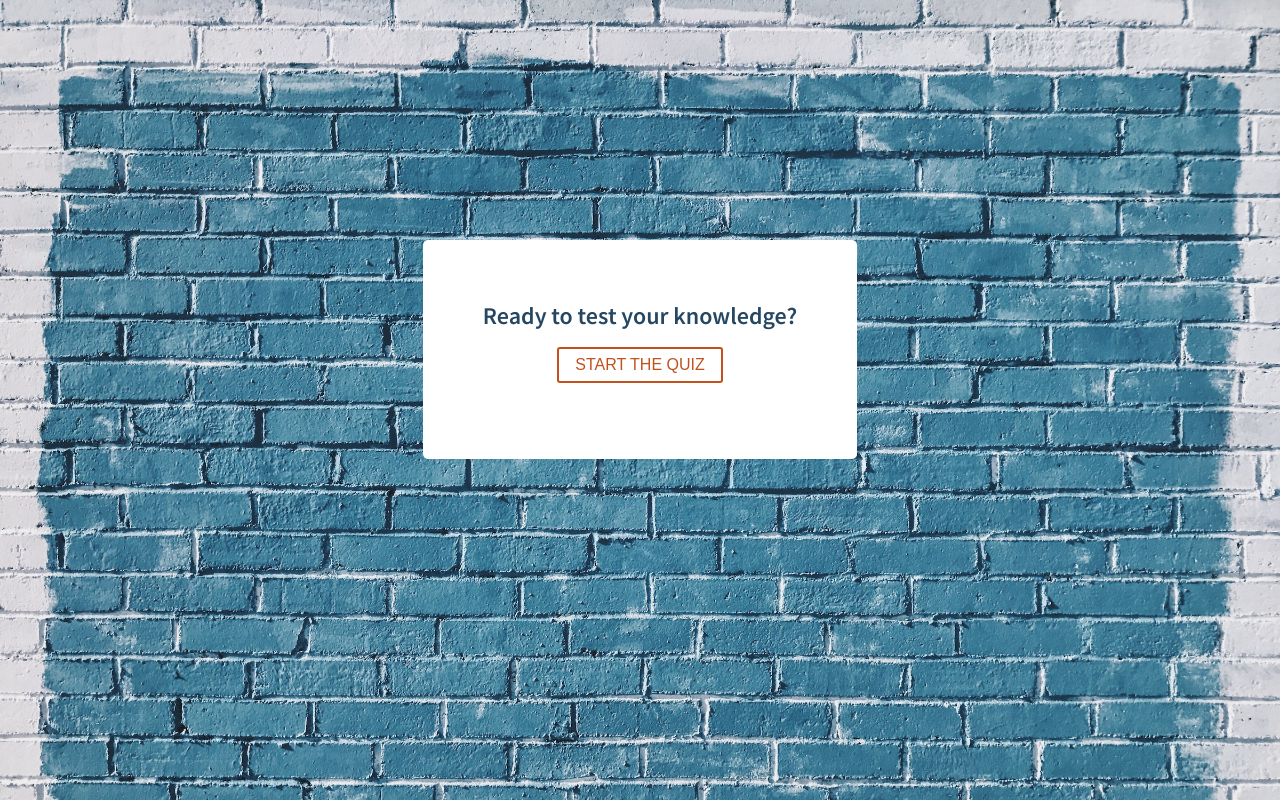
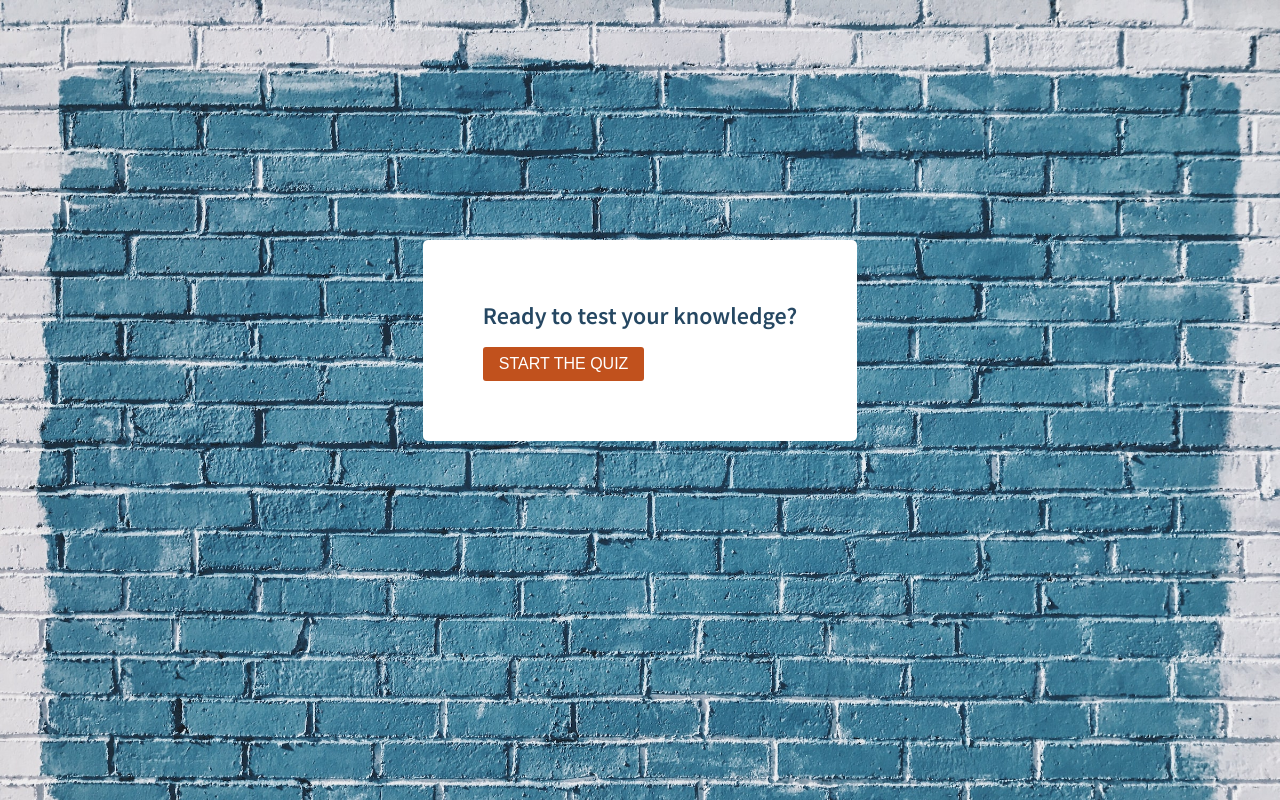
Before and after one commit to Alicino88/React-TypeScript-quiz-app, a React (Create React App) app: page / in a window 1280 px wide. Built offline with nearby package versions, Linux system fonts and the light colour scheme.

Commit message:
Modified Button component style

```diff
--- a/src/Components/QuizContainer.tsx
+++ b/src/Components/QuizContainer.tsx
@@ -5,7 +5,6 @@ const StyledDiv = styled.div`
   padding: 60px;
   margin-top: 30vh;
   border-radius: 5px;
-  text-align: center;
 `;
 
 type Props = {
--- a/src/Components/UI/Button.tsx
+++ b/src/Components/UI/Button.tsx
@@ -8,19 +8,14 @@ type ButtonProps = {
 
 const ButtonElement = styled.button<Pick<ButtonProps, "secondary">>`
   font-size: 1em;
-  margin: 1em;
-  padding: 0.45em 1em;
-  border: 2px solid #c1511d;
+  margin-top: 1em;
+  padding: 0.5em 1em;
+  border: none;
   border-radius: 3px;
-  color: ${(props) => (props.secondary ? "red" : "#c1511d")};
+  color: white;
   text-transform: uppercase;
-  background-color: white;
+  background-color: ${(props) => (props.secondary ? "#4897b1" : "#c1511d")};
   cursor: pointer;
-
-  &:hover {
-    color: white;
-    background-color: #c1511d;
-  }
 `;
 
 const Button: React.FC<ButtonProps> = ({ title, onClickEvent, secondary }) => {
```
